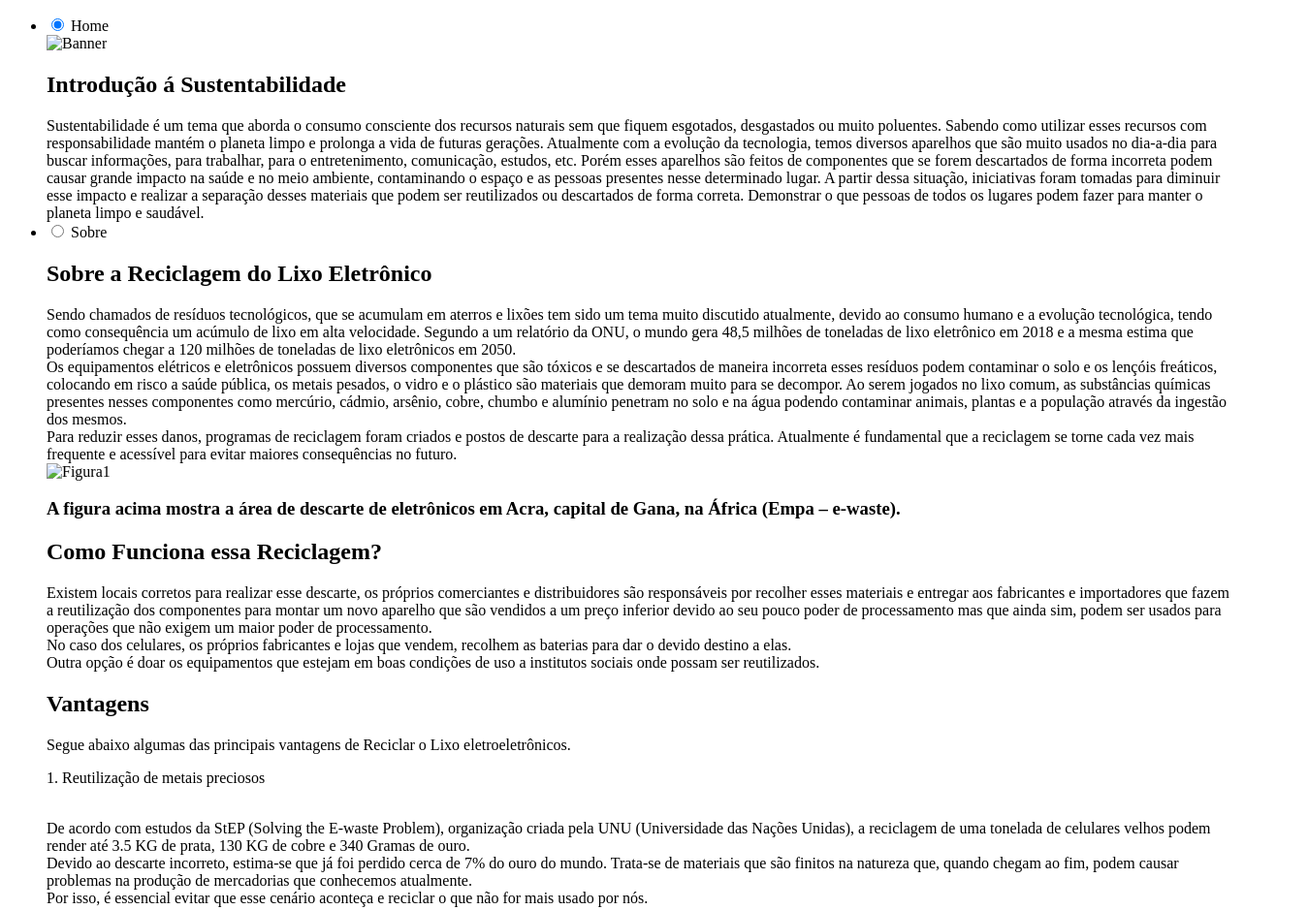
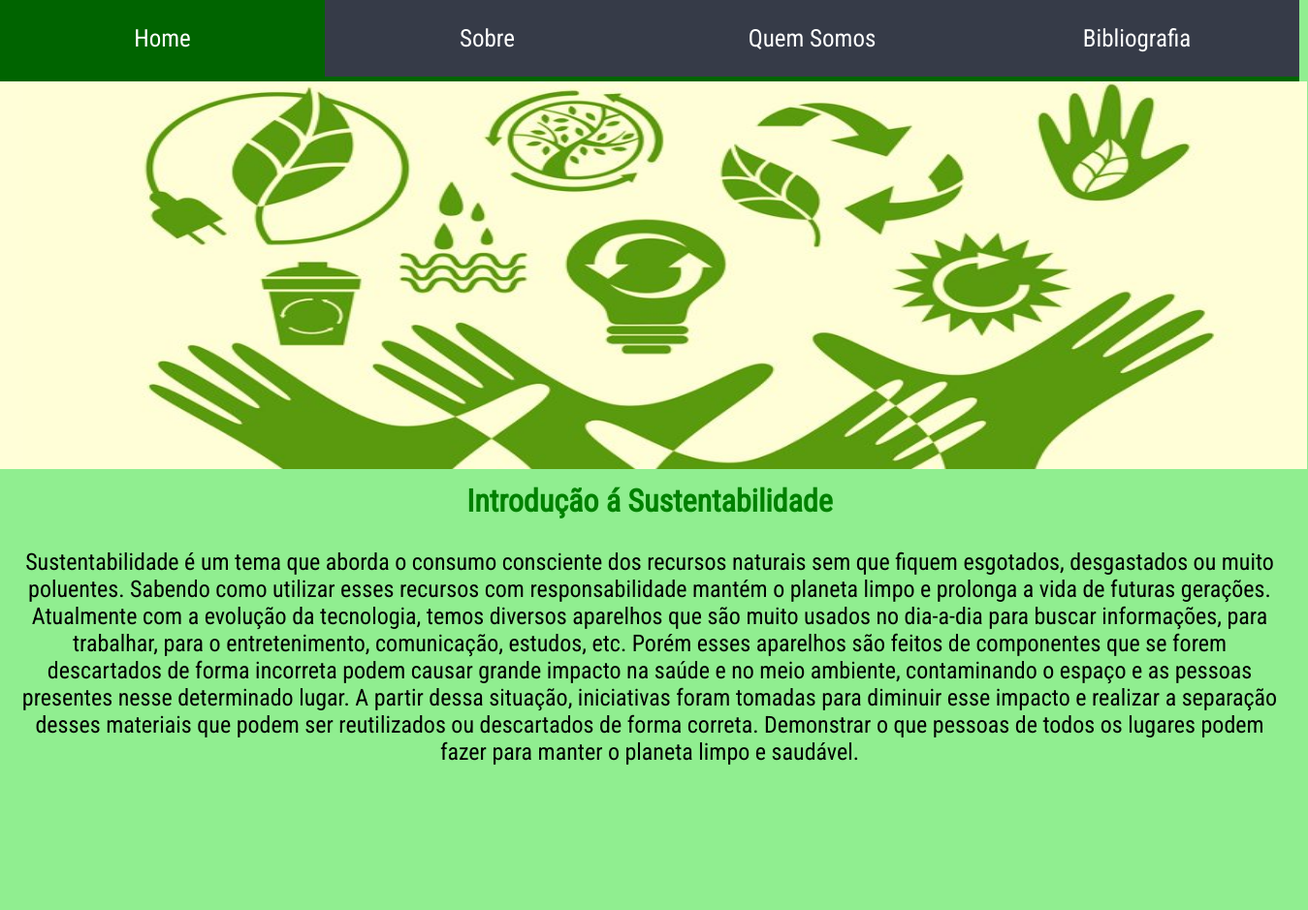
Before and after one commit to RafaelPulzi/Reciclagem-do-Lixo-Eletr-nico, a plain HTML site: page index.html in a window 1280 px wide. Shown: the top 939 px of the page at 97% size, 1349 px wide, since content can reach past the window. After the commit the page ends 810 px from the top, so only its background shows below. Drawn offline with Linux system fonts and the light colour scheme.

Commit message:
Termino do trabalho da APS, reformulação do site

```diff
--- a/index.html
+++ b/index.html
@@ -1,12 +1,12 @@
 <!DOCTYPE html>
-<html lang="en">
+<html lang="pt-br">
 <head>
     <meta charset="UTF-8">
     <meta http-equiv="X-UA-Compatible" content="IE=edge">
     <meta name="viewport" content="width=device-width, initial-scale=1.0">
     <title>R.L.E</title><!-- Titulo abreviado (Reciclagem do Lixo Eletrônico) -->
     <link rel="shortcut icon" type="imagex/icon" href="../Reciclagem do Lixo Eletrônico/img/simbolo-de-reciclagem-1024x1000.ico">
-    <link rel="stylesheet" href="../Reciclagem do Lixo Eletrônico/css/styles.css">
+    <link rel="stylesheet" href="../css/styles.css">
 </head>
 <body>
     <!-- abaixo, todo conteúdo da página -->
@@ -17,7 +17,7 @@
     <input type="radio" id="tab1" class="rd_tab" name="tabs" checked>
     <label for="tab1" class="tab_label">Home</label>
     <div class="tab-content">
-    <img src="../Reciclagem do Lixo Eletrônico/img/o-que-e-sustentabilidade-ambiental.jpg" alt="Banner" width="1348px" height="400px">
+    <img src="../img/o-que-e-sustentabilidade-ambiental.jpg" alt="Banner" width="1348px" height="400px">
     <h2>Introdução á Sustentabilidade</h2>
     <article>
         Sustentabilidade é um tema que aborda o consumo consciente dos recursos naturais sem que fiquem esgotados, desgastados ou muito poluentes.
@@ -53,7 +53,7 @@
         Atualmente é fundamental que a reciclagem se torne cada vez mais frequente e acessível para evitar maiores consequências no futuro.
     </article>
     <div class="img">
-    <img src="../Reciclagem do Lixo Eletrônico/img/Figura_1.jpg" alt="Figura1" width="1000px" height="500px">
+    <img src="../img/Figura_1.jpg" alt="Figura1" width="1000px" height="500px">
     <h3>A figura acima mostra a área de descarte de eletrônicos em Acra, capital de Gana, na África (Empa – e-waste). </h3>
     </div>
     <h2>Como Funciona essa Reciclagem?</h2>
```
